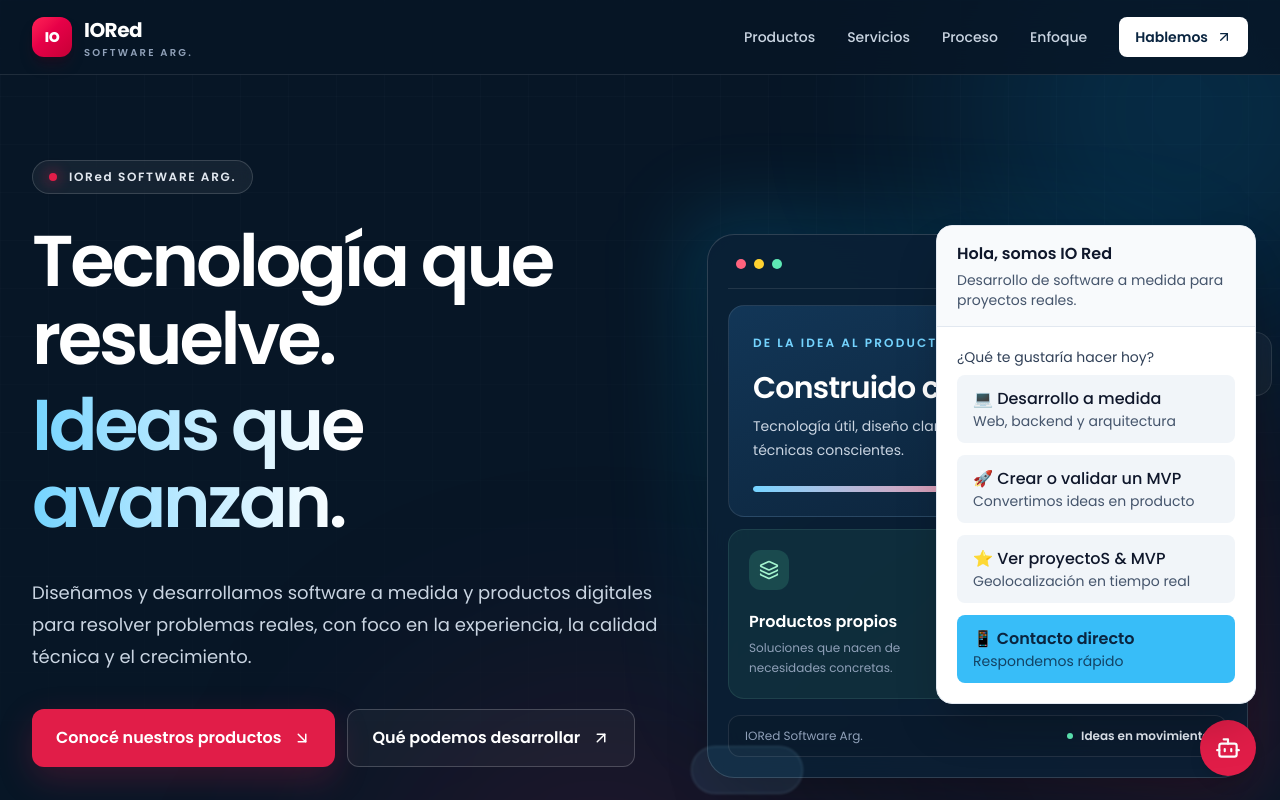
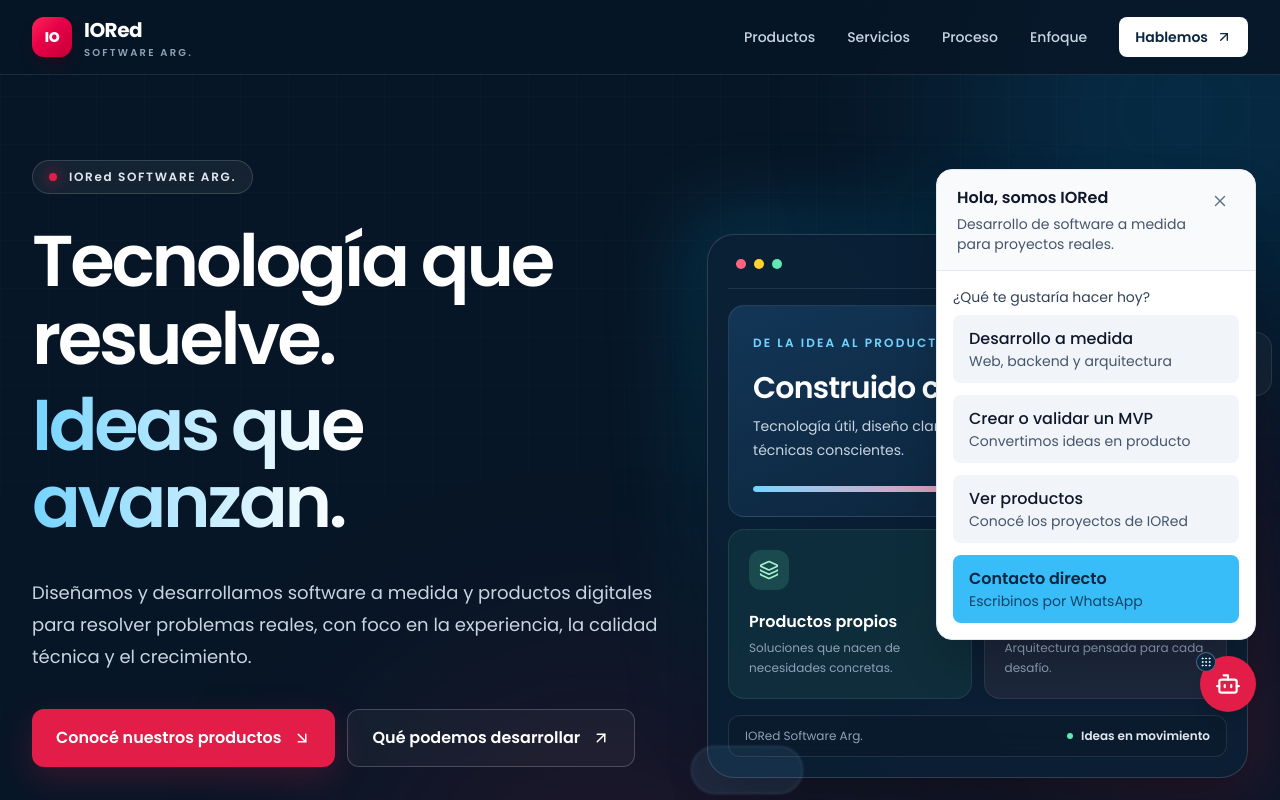
Before and after one commit to Elio-Nicolas/landing-io-red, a Next.js app: page / in a window 1280 px wide. Both pictures are taken after a click on the button "Abrir asistente IO Red". Shown: the top 800 px of the page. Built offline with nearby package versions, Linux system fonts and the light colour scheme.

Commit message:
feat: make floating assistant draggable and avoid footer overlap

```diff
--- a/components/Bot.tsx
+++ b/components/Bot.tsx
@@ -1,146 +1,97 @@
 "use client";
-import { Bot as BotIcon } from "lucide-react";
-import { useState } from "react";
+
+import { Bot as BotIcon, Grip, X } from "lucide-react";
+import { useRef, useState } from "react";
+
+type Position = { right: number; bottom: number };
+type DragState = { pointerX: number; pointerY: number; right: number; bottom: number };
 
 export default function Bot() {
   const [open, setOpen] = useState(false);
+  const [position, setPosition] = useState<Position>({ right: 24, bottom: 88 });
+  const drag = useRef<DragState | null>(null);
+
+  const startDrag = (event: React.PointerEvent<HTMLButtonElement>) => {
+    if (event.button !== 0) return;
+    drag.current = {
+      pointerX: event.clientX,
+      pointerY: event.clientY,
+      right: position.right,
+      bottom: position.bottom,
+    };
+    event.currentTarget.setPointerCapture(event.pointerId);
+  };
+
+  const moveDrag = (event: React.PointerEvent<HTMLButtonElement>) => {
+    if (!drag.current) return;
+    const nextRight = drag.current.right - (event.clientX - drag.current.pointerX);
+    const nextBottom = drag.current.bottom - (event.clientY - drag.current.pointerY);
+    setPosition({
+      right: Math.max(8, Math.min(window.innerWidth - 64, nextRight)),
+      bottom: Math.max(8, Math.min(window.innerHeight - 64, nextBottom)),
+    });
+  };
+
+  const stopDrag = () => {
+    drag.current = null;
+  };
 
   return (
     <>
-      {/* Botón flotante */}
-
-    <button
-      onClick={() => setOpen(!open)}
-      className="
-        fixed bottom-6 right-6 z-50
-        w-14 h-14
-        rounded-full
-        bg-[var(--color-accent)]
-        text-white
-        flex items-center justify-center
-        shadow-lg
-        hover:scale-105 transition
-        cursor-pointer
-      "
-      aria-label="Asistente IO Red"
-    >
-      <BotIcon size={26} />
-    </button>
-
-
-      {/* Panel */}
       {open && (
         <div
-          className="
-            fixed bottom-24 right-6 z-50
-            w-[320px]
-            bg-white
-            rounded-2xl
-            shadow-2xl
-            border border-slate-200
-            overflow-hidden
-            animate-fade-in
-          "
+          className="fixed z-50 w-[min(320px,calc(100vw-2rem))] overflow-hidden rounded-2xl border border-slate-200 bg-white shadow-2xl animate-fade-in"
+          style={{ right: position.right, bottom: position.bottom + 72, maxHeight: "min(70vh, 560px)" }}
         >
-          {/* Header */}
-          <div className="px-5 py-4 border-b border-slate-200 bg-slate-50">
-            <h4 className="font-semibold text-slate-900">
-               Hola, somos IO Red
-            </h4>
-            <p className="text-sm text-slate-600 mt-1">
-              Desarrollo de software a medida para proyectos reales.
-            </p>
+          <div className="flex items-start justify-between border-b border-slate-200 bg-slate-50 px-5 py-4">
+            <div>
+              <h4 className="font-semibold text-slate-900">Hola, somos IORed</h4>
+              <p className="mt-1 text-sm text-slate-600">Desarrollo de software a medida para proyectos reales.</p>
+            </div>
+            <button type="button" onClick={() => setOpen(false)} className="ml-3 rounded-lg p-1.5 text-slate-500 hover:bg-slate-200 hover:text-slate-900" aria-label="Cerrar asistente">
+              <X size={18} />
+            </button>
           </div>
 
-          {/* Body */}
-          <div className="p-5 space-y-3">
-            <p className="text-sm text-slate-700 mb-2">
-              ¿Qué te gustaría hacer hoy?
-            </p>
-
-            {/* Botones */}
-            <a
-              href="#services"
-              onClick={() => setOpen(false)}
-              className="
-                block w-full text-left
-                px-4 py-3 rounded-lg
-                bg-slate-100
-                hover:bg-slate-200
-                transition
-                cursor-pointer
-              "
-            >
-              <div className="font-medium text-slate-900">
-                💻 Desarrollo a medida
-              </div>
-              <div className="text-sm text-slate-600">
-                Web, backend y arquitectura
-              </div>
+          <div className="space-y-3 overflow-y-auto p-4">
+            <p className="mb-2 text-sm text-slate-700">¿Qué te gustaría hacer hoy?</p>
+            <a href="#services" onClick={() => setOpen(false)} className="block w-full rounded-lg bg-slate-100 px-4 py-3 text-left transition hover:bg-slate-200">
+              <div className="font-medium text-slate-900">Desarrollo a medida</div>
+              <div className="text-sm text-slate-600">Web, backend y arquitectura</div>
             </a>
-
-            <a
-              href="#value-proposition"
-              onClick={() => setOpen(false)}
-              className="
-                block w-full text-left
-                px-4 py-3 rounded-lg
-                bg-slate-100
-                hover:bg-slate-200
-                transition
-                cursor-pointer
-              "
-            >
-              <div className="font-medium text-slate-900">
-                🚀 Crear o validar un MVP
-              </div>
-              <div className="text-sm text-slate-600">
-                Convertimos ideas en producto
-              </div>
+            <a href="#approach" onClick={() => setOpen(false)} className="block w-full rounded-lg bg-slate-100 px-4 py-3 text-left transition hover:bg-slate-200">
+              <div className="font-medium text-slate-900">Crear o validar un MVP</div>
+              <div className="text-sm text-slate-600">Convertimos ideas en producto</div>
             </a>
-
-            <a
-              href="#projects"
-              onClick={() => setOpen(false)}
-              className="
-                block w-full text-left
-                px-4 py-3 rounded-lg
-                bg-slate-100
-                hover:bg-slate-200
-                transition
-                cursor-pointer
-              "
-            >
-              <div className="font-medium text-slate-900">
-                ⭐ Ver proyectoS & MVP
-              </div>
-              <div className="text-sm text-slate-600">
-                Geolocalización en tiempo real
-              </div>
+            <a href="#projects" onClick={() => setOpen(false)} className="block w-full rounded-lg bg-slate-100 px-4 py-3 text-left transition hover:bg-slate-200">
+              <div className="font-medium text-slate-900">Ver productos</div>
+              <div className="text-sm text-slate-600">Conocé los proyectos de IORed</div>
             </a>
-
-            <a
-              href="https://wa.me/5492657659689"
-              className="
-                block w-full text-left
-                px-4 py-3 rounded-lg
-                bg-[var(--color-cta)]
-                text-[#0A2540]
-                hover:opacity-90
-                transition
-                cursor-pointer
-              "
-            >
-              <div className="font-semibold">
-                📱 Contacto directo
-              </div>
-              <div className="text-sm opacity-80">
-                Respondemos rápido
-              </div>
+            <a href="https://wa.me/5492657659689" target="_blank" rel="noopener noreferrer" className="block w-full rounded-lg bg-[var(--color-cta)] px-4 py-3 text-left text-[#0A2540] transition hover:opacity-90">
+              <div className="font-semibold">Contacto directo</div>
+              <div className="text-sm opacity-80">Escribinos por WhatsApp</div>
             </a>
           </div>
         </div>
       )}
+
+      <button
+        type="button"
+        onClick={() => { if (!drag.current) setOpen((value) => !value); }}
+        onPointerDown={startDrag}
+        onPointerMove={moveDrag}
+        onPointerUp={stopDrag}
+        onPointerCancel={stopDrag}
+        className="fixed z-50 flex h-14 w-14 touch-none items-center justify-center rounded-full bg-[var(--color-accent)] text-white shadow-lg transition hover:scale-105 active:scale-95 cursor-grab active:cursor-grabbing"
+        style={{ right: position.right, bottom: position.bottom }}
+        aria-label={open ? "Cerrar asistente IO Red" : "Abrir asistente IO Red"}
+        title="Podés arrastrar este botón para moverlo"
+      >
+        <BotIcon size={26} />
+        <span className="absolute -left-1 -top-1 flex h-5 w-5 items-center justify-center rounded-full border border-white/30 bg-[#0A2540] text-white" aria-hidden="true">
+          <Grip size={12} />
+        </span>
+      </button>
     </>
   );
 }
```
